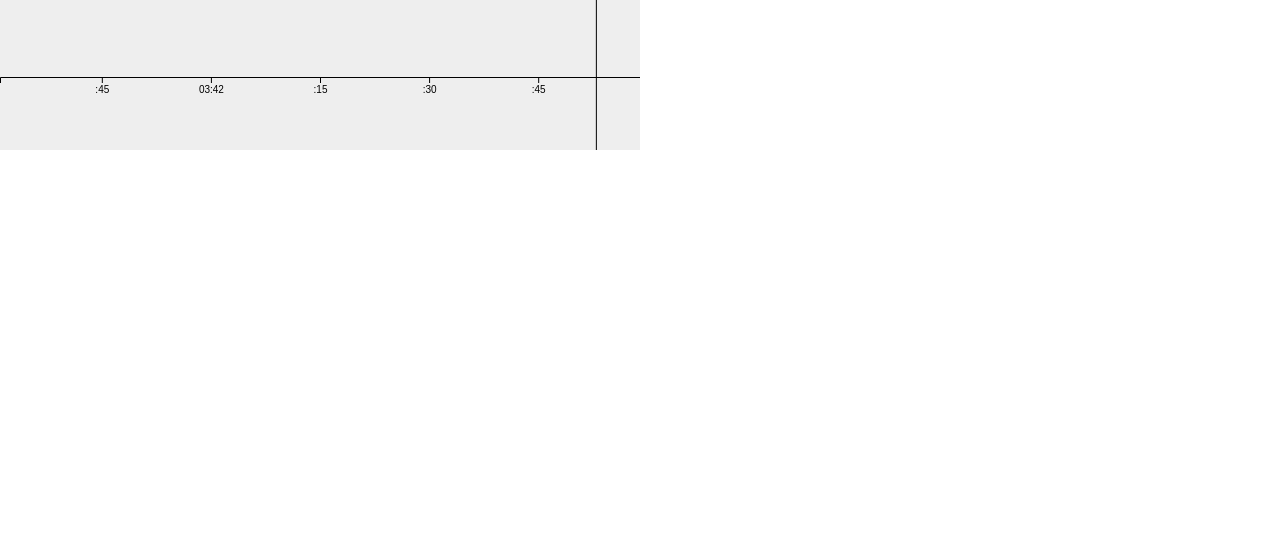
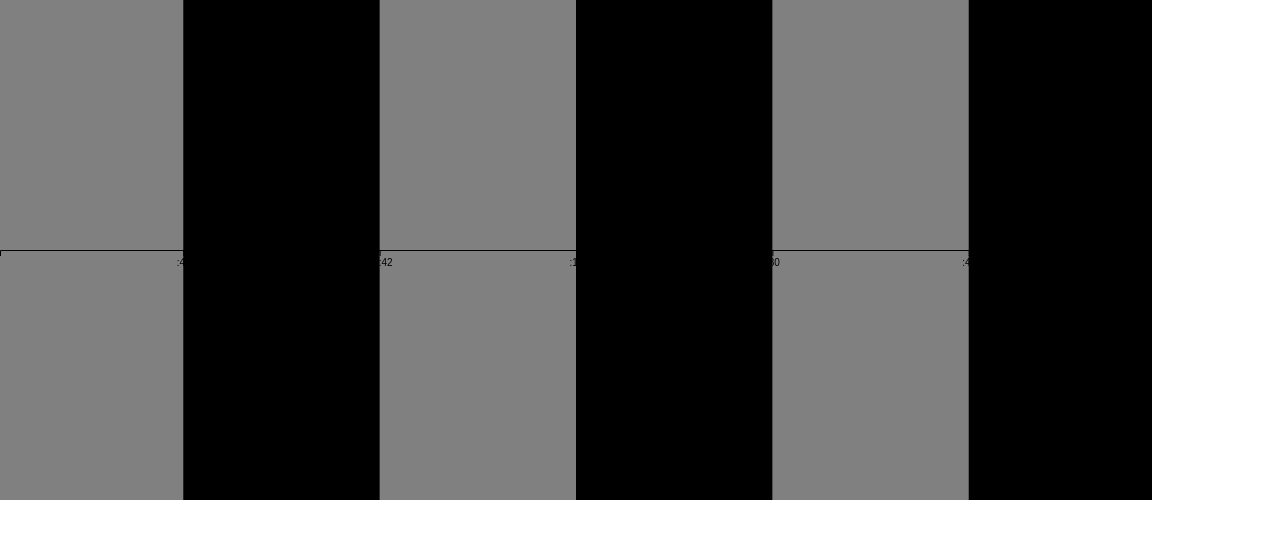
Before and after one commit to TripleHeaven/d3chart, a React (Create React App) app in the folder scrollable/: page / in a window 1280 px wide. Shown: the top 538 px of the page. Built offline with nearby package versions, Linux system fonts and the light colour scheme.

Commit message:
broken charts

```diff
--- a/scrollable/src/App.css
+++ b/scrollable/src/App.css
@@ -1,14 +1,16 @@
 svg {
-  background: #eee;
+  background: gray;
   /* margin-left: auto;
   margin-right: auto;
   margin-top: 20px; */
   width: 100%;
+  height: 100%;
 }
 .container {
   display: flex;
 }
 
 .tlcont {
-  width: 50%;
+  width: 90%;
+  height: 500px;
 }
--- a/scrollable/src/App.js
+++ b/scrollable/src/App.js
@@ -20,7 +20,7 @@ function App() {
   return (
     <>
       <div className="container">
-        <TimelineC width={900} height={250}></TimelineC>
+        <TimelineC></TimelineC>
       </div>
     </>
   )
--- a/scrollable/src/TimelineC.js
+++ b/scrollable/src/TimelineC.js
@@ -48,7 +48,9 @@ export default function TimelineC() {
   const wrapperRef = useRef()
   const dimensions = useResizeObserver(wrapperRef)
   const [currentZoomState, setCurrentZoomState] = useState()
+  const [bars, setBars] = useState()
   const [widthTick, setWidthTick] = useState()
+  const [countTick, setCountTick] = useState()
   useEffect(() => {
     const svg = select(svgRef.current)
     if (!dimensions) return
@@ -78,10 +80,11 @@ export default function TimelineC() {
       .select('.x-axis')
       .style('transform', `translateY(${dimensions.height / 2}px)`)
       .call(xAxis)
+
     const zoomBehaviour = zoom()
       .scaleExtent([0.5, 5])
       .translateExtent([
-        [0, 0.8],
+        [0, 1],
         [dimensions.width, dimensions.height],
       ])
       .on('zoom', () => {
@@ -90,26 +93,49 @@ export default function TimelineC() {
       })
     svg.call(zoomBehaviour)
 
-    /* Rects
-    try to connect it to ticks!!!
-    */
-    // svg.selectAll('rect').remove()
-    // svg
-    //   .selectAll('.nechet')
-    //   .remove()
-    //   .data(dataT)
-    //   .join('rect')
-    //   .attr('class', '.nechet')
-    //   .attr('fill', (datatick, index) => (index % 2 === 0 ? 'black' : 'gray'))
-    //   .attr('x', (datatick, index) => index * widthTick)
-    //   .attr('y', 0)
-    //   .attr('width', widthTick)
-    //   .attr('height', 100)
-  }, [currentZoomState, dimensions])
+    let tickArr = xScale.ticks()
+    let tickDistance =
+      xScale(tickArr[tickArr.length - 1]) - xScale(tickArr[tickArr.length - 2])
+    // data of all x coordinates
+    let tickXcoords = tickArr.map((item) => xScale(item))
+    console.log('tick X coords', tickXcoords)
+    setCountTick(tickArr.length)
+    const barsT = tickArr.map((d, i) => (
+      <rect
+        className="barTick"
+        key={d}
+        width={tickDistance}
+        height={1000}
+        x={tickXcoords[i]}
+        y={0}
+        fill={i % 2 === 0 ? 'black' : 'rgba(100, 100, 100, 0.0)'}
+        rx="0"
+        ry="0"
+      />
+    ))
+    // barsT.push(
+    //   <rect
+    //     className="barTick"
+    //     key={'Test'}
+    //     width={tickDistance}
+    //     height={100}
+    //     x={0}
+    //     y={0}
+    //     fill={barsT.length % 2 === 0 ? 'gray' : 'black'}
+    //     rx="0"
+    //     ry="0"
+    //   />
+    // )
+    setBars(barsT)
+    console.log('RERENDER')
+
+    // data ticks map
+  }, [currentZoomState, dimensions, widthTick])
   return (
     <div ref={wrapperRef} className="tlcont">
       <svg ref={svgRef}>
         <g className="x-axis"></g>
+        {bars}
       </svg>
     </div>
   )
```
